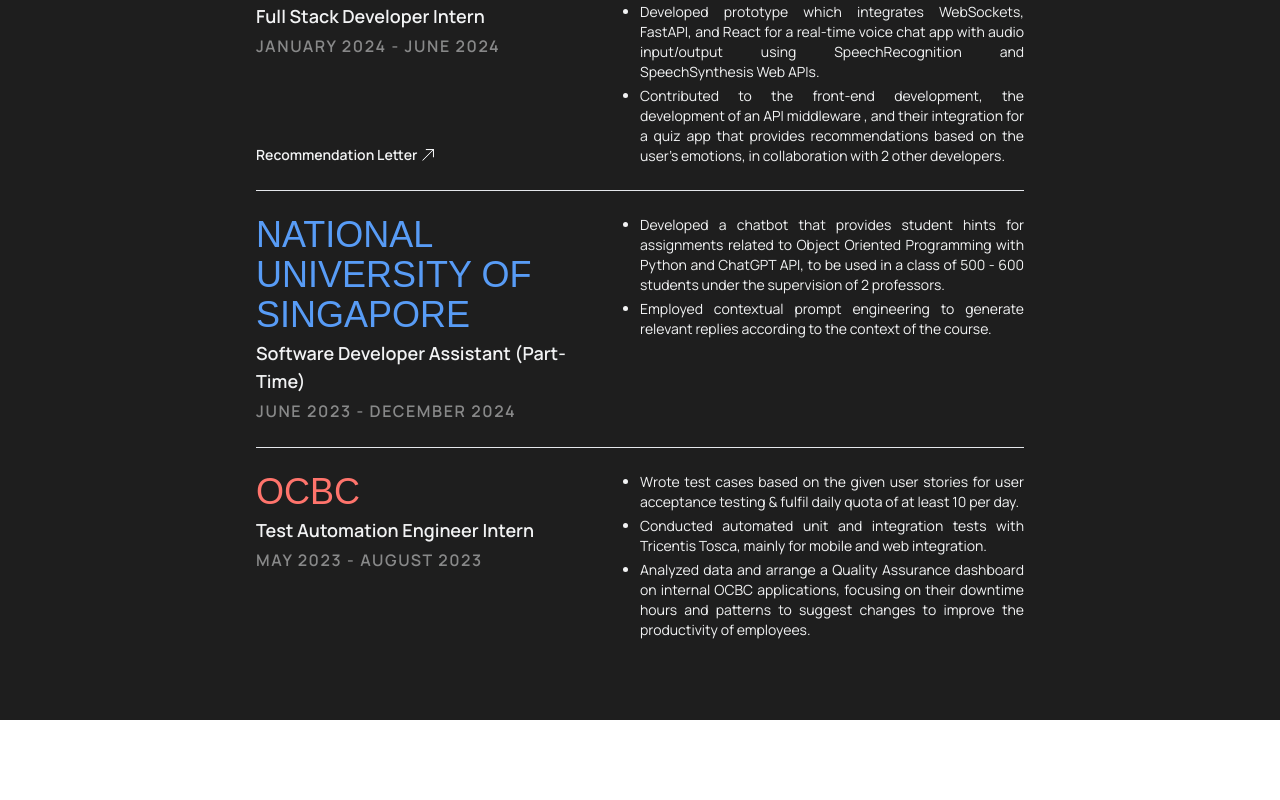
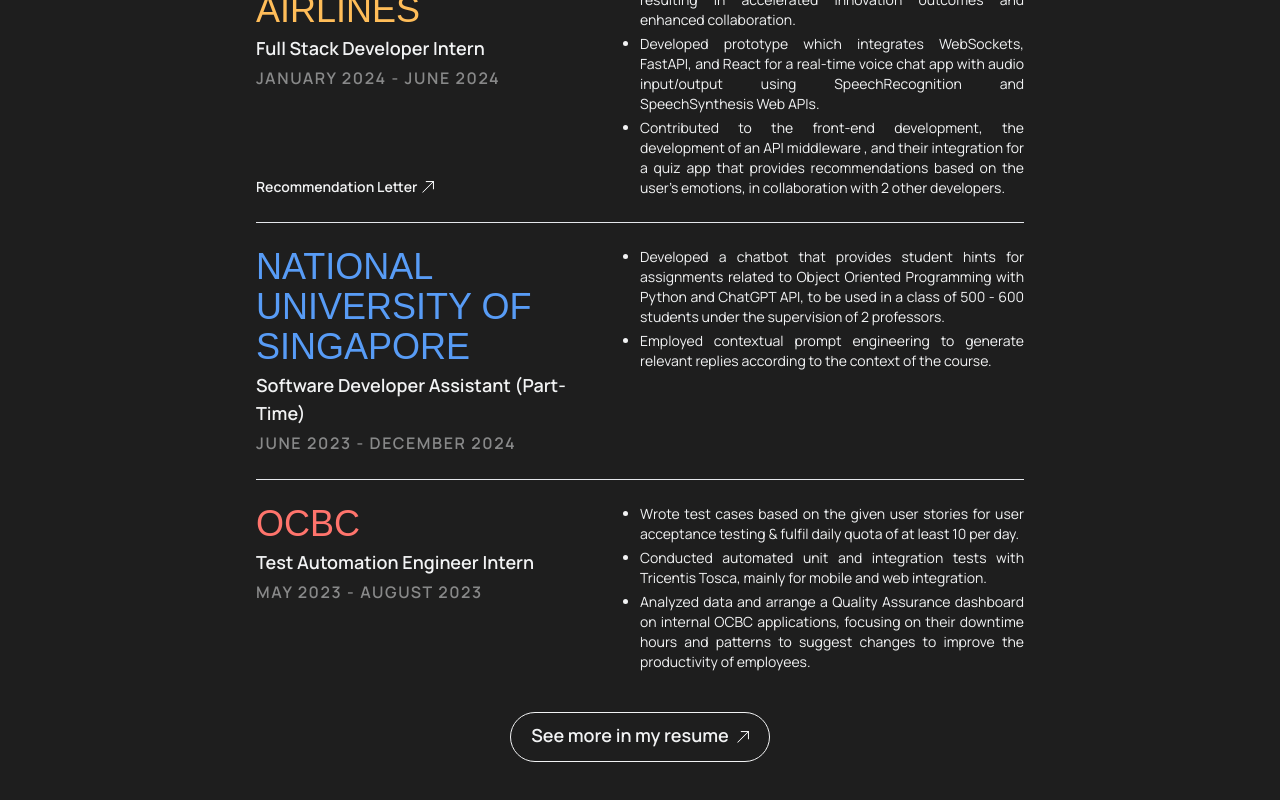
Before and after one commit to melissaharijanto/web-v4, a React (Vite) app: page / in a window 1280 px wide. Shown: the part 1880-2680 px from the top of the page. Before the commit the page ends 2600 px from the top, so only its background shows below. Built offline with nearby package versions, Linux system fonts and the light colour scheme; a web font is replaced by a local one.

Commit message:
Change page padding top and add see more in resume button

```diff
--- a/src/pages/Experience.tsx
+++ b/src/pages/Experience.tsx
@@ -1,13 +1,15 @@
 import ExperienceComponent from '../components/ExperienceComponent';
 import SubheadingTitle from '../components/SubheadingTitle';
+import DiagonalArrow from '../components/svgs/DiagonalArrow';
 import { styles } from '../utils/css/styles';
 import { experiences } from '../utils/data/experience';
+import { links } from '../utils/data/links';
 
 const Experience = () => {
     return (
         <div
             id="experience"
-            className={`${styles.page} flex flex-col justify-center items-center`}>
+            className={`${styles.page} flex flex-col justify-center items-center pt-28`}>
             <SubheadingTitle
                 title="EXPERIENCE"
                 flowerFill="fill-blue"></SubheadingTitle>
@@ -27,6 +29,13 @@
                     );
                 })}
             </div>
+            <a
+                href={links.resume}
+                target="_blank"
+                className={`${styles['button-text']} ${styles['button']} ${styles['button-with-diagonal-arrow']} mt-10`}>
+                <span className="mb-1">See more in my resume</span>
+                <DiagonalArrow width="w-3" fill="fill-white"></DiagonalArrow>
+            </a>
         </div>
     );
 };
```
